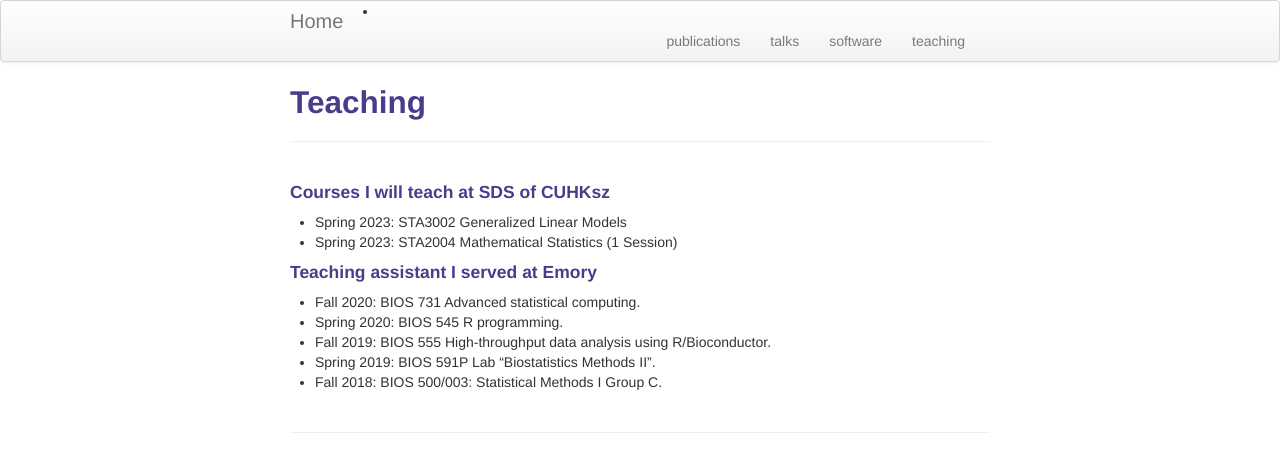
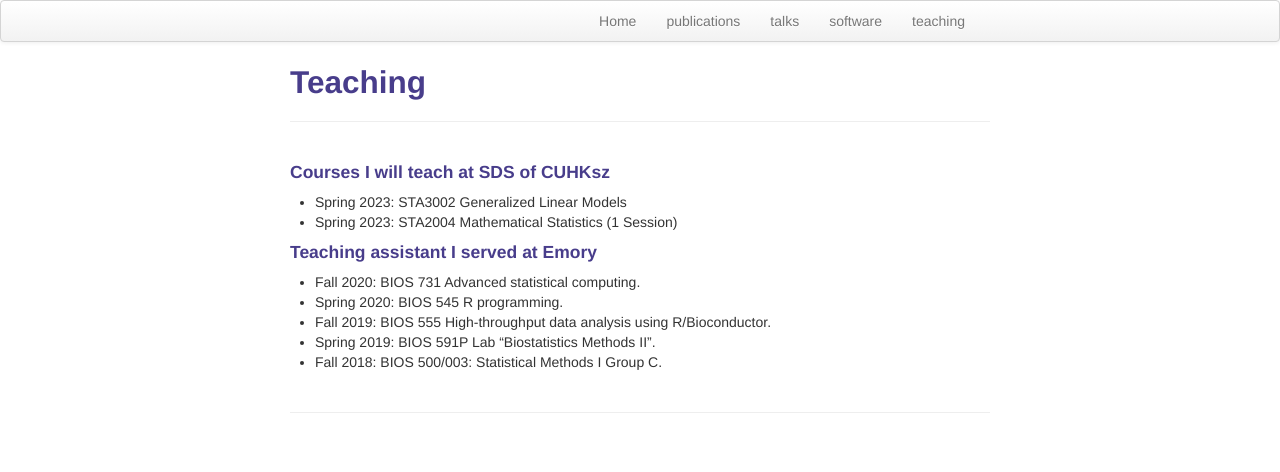
Before and after one commit to ZhenxingGuo0015/ZhenxingGuo0015.github.io, a Jekyll site: the page built from teaching.md, in a window 1280 px wide. Shown: the top 472 px of the page. Built offline with Jekyll 4.4.1, drawn with Linux system fonts in a browser that asks for light colours.

Commit message:
Update default.html

```diff
--- a/_includes/themes/twitter/default.html
+++ b/_includes/themes/twitter/default.html
@@ -33,9 +33,9 @@
     <div class="navbar">
       <div class="navbar-inner">
         <div class="container-narrow">
-          <li><a class="brand" href="{{ HOME_PATH }}">Home</a></li>
+              <!-- <li><a class="brand" href="{{ HOME_PATH }}">Home</a></li> -->
           <ul class="nav">
-                      <!-- <li><a href="{{ BASE_PATH }}/bio.html">bio</a></li> -->
+              <li><a  href="{{ HOME_PATH }}">Home</a></li>
               <li><a href="{{ BASE_PATH }}/pubs.html">publications</a></li>
               <li><a href="{{ BASE_PATH }}/talks.html">talks</a></li>
               <li><a href="{{ BASE_PATH }}/software.html">software</a></li>
```
